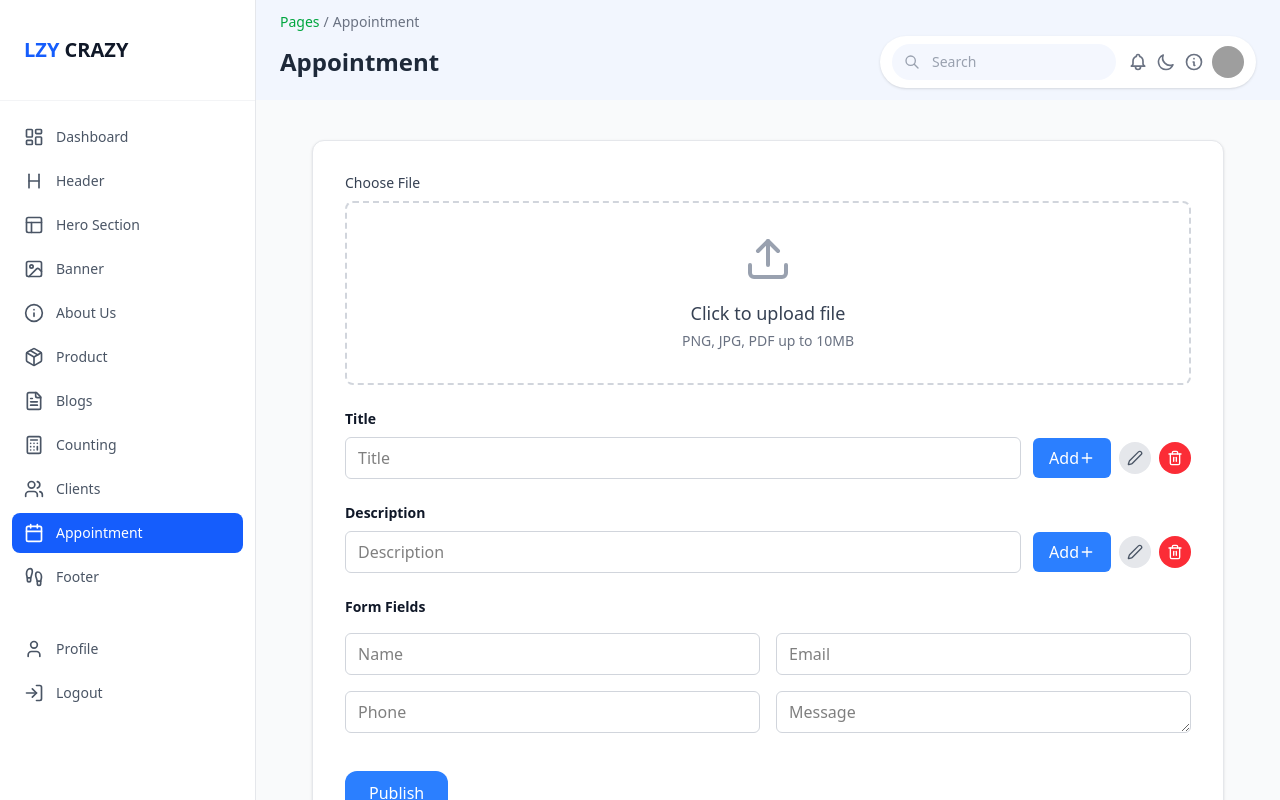
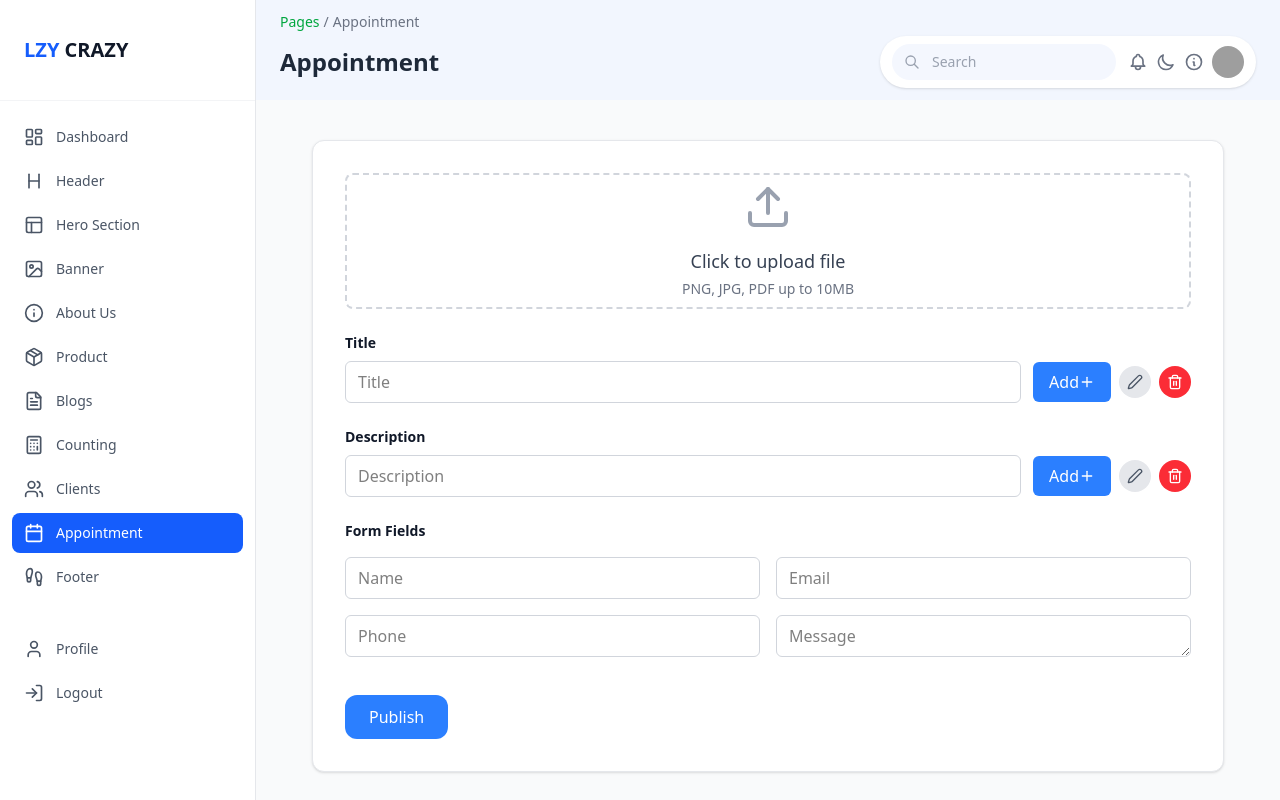
Before and after one commit to ankitjha-code/lzy-crazy-dashboard, a React (Vite) app: page /appointment in a window 1280 px wide. Built offline with nearby package versions, Linux system fonts and the light colour scheme; sample sign-in values are in the browser's storage; grey boxes are pictures that could not be loaded.

Commit message:
update Appointment.jsx specifically the image uploader to show preview

```diff
--- a/src/components/Appointment.jsx
+++ b/src/components/Appointment.jsx
@@ -4,12 +4,7 @@ import { Upload, Plus, Edit2, Trash2, FileText, X } from "lucide-react";
 
 const Appointment = () => {
   const [selectedFile, setSelectedFile] = useState(null);
-  const [titleItems, setTitleItems] = useState([
-    "Laser Skin Discover a sanctuary of beauty and relaxation",
-  ]);
-  const [descriptionItems, setDescriptionItems] = useState([
-    "Laser Skin Discover a sanctuary of beauty and relaxation",
-  ]);
+  const [imgPreview, setImagePreview] = useState("");
 
   const {
     register,
@@ -44,10 +39,12 @@ const Appointment = () => {
   const handleFileChange = (e) => {
     const file = e.target.files[0];
     setSelectedFile(file);
+    setImagePreview(URL.createObjectURL(file));
   };
 
   const removeFile = () => {
     setSelectedFile(null);
+    setImagePreview("");
     document.getElementById("fileInput").value = "";
   };
 
@@ -56,11 +53,8 @@ const Appointment = () => {
       <div className="bg-white p-4 sm:p-6 lg:p-8 rounded-xl border border-gray-200 shadow-sm">
         <div className="space-y-6">
           {/* File Upload Section */}
-          <div className="space-y-2">
-            <label className="block text-sm font-medium text-gray-700">
-              Choose File
-            </label>
-            <div className="relative">
+
+          <div className="w-full flex flex-wrap md:flex-row gap-2 items-center justify-between relative">
             <input
               type="file"
               id="fileInput"
@@ -70,7 +64,7 @@ const Appointment = () => {
             />
             <label
               htmlFor="fileInput"
-                className="flex items-center justify-center w-full px-6 py-8 border-2 border-dashed border-gray-300 rounded-lg cursor-pointer hover:border-blue-400 hover:bg-blue-50 transition-colors duration-200 group"
+              className="flex-1 min-w-40 flex items-center justify-center  px-4 py-2 border-2 border-dashed border-gray-300 rounded-lg cursor-pointer hover:border-blue-400 hover:bg-blue-50 transition-colors duration-200 group"
             >
               <div className="text-center">
                 <Upload className="mx-auto h-8 w-8 sm:h-12 sm:w-12 text-gray-400 group-hover:text-blue-500 transition-colors duration-200" />
@@ -85,27 +79,22 @@ const Appointment = () => {
               </div>
             </label>
 
-              {selectedFile && (
-                <div className="mt-3 flex items-center justify-between p-3 bg-green-50 border border-green-200 rounded-lg">
-                  <div className="flex items-center space-x-2 min-w-0 flex-1">
-                    <FileText className="h-5 w-5 text-green-600 flex-shrink-0" />
-                    <span className="text-sm font-medium text-green-800 truncate">
-                      {selectedFile.name}
-                    </span>
-                    <span className="text-xs text-green-600 flex-shrink-0">
-                      ({(selectedFile.size / 1024).toFixed(1)} KB)
-                    </span>
-                  </div>
+            {imgPreview && (
+              <div className="relative flex items-center justify-between p-3 rounded-md border border-gray-200 shadow-md">
+                <img
+                  src={imgPreview}
+                  alt="Preview"
+                  className="object-cover max-h-36 rounded-sm"
+                />
                 <button
                   type="button"
                   onClick={removeFile}
-                    className="p-1 hover:bg-green-100 rounded-full transition-colors duration-200 flex-shrink-0 ml-2"
+                  className="absolute -top-2 -right-2 bg-red-500 hover:bg-red-600 rounded-full transition-colors duration-200 flex-shrink-0 ml-2"
                 >
-                    <X className="h-4 w-4 text-green-600" />
+                  <X className="h-6 w-6 text-red-100 hover:text-white" />
                 </button>
               </div>
             )}
-            </div>
           </div>
 
           {/* Title Section */}
```
Lines whose indentation alone changed are shown as unchanged.
